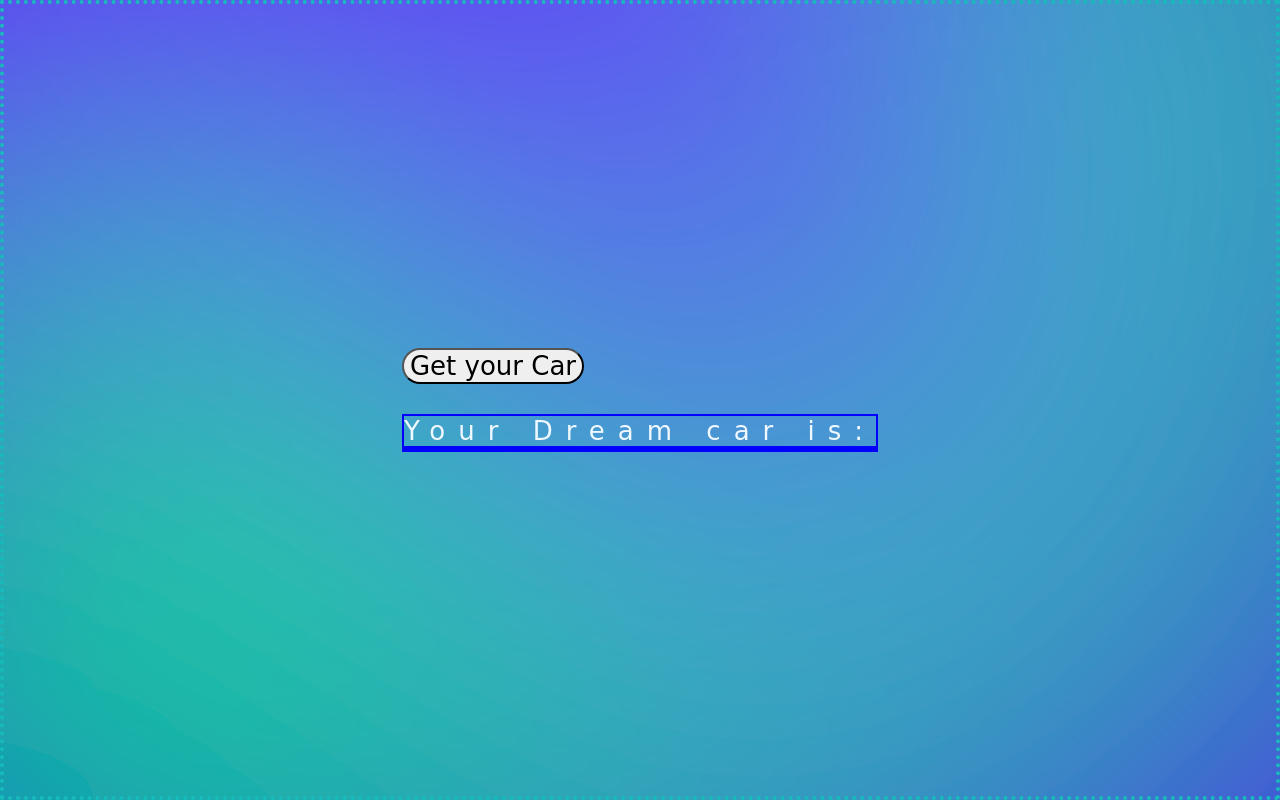
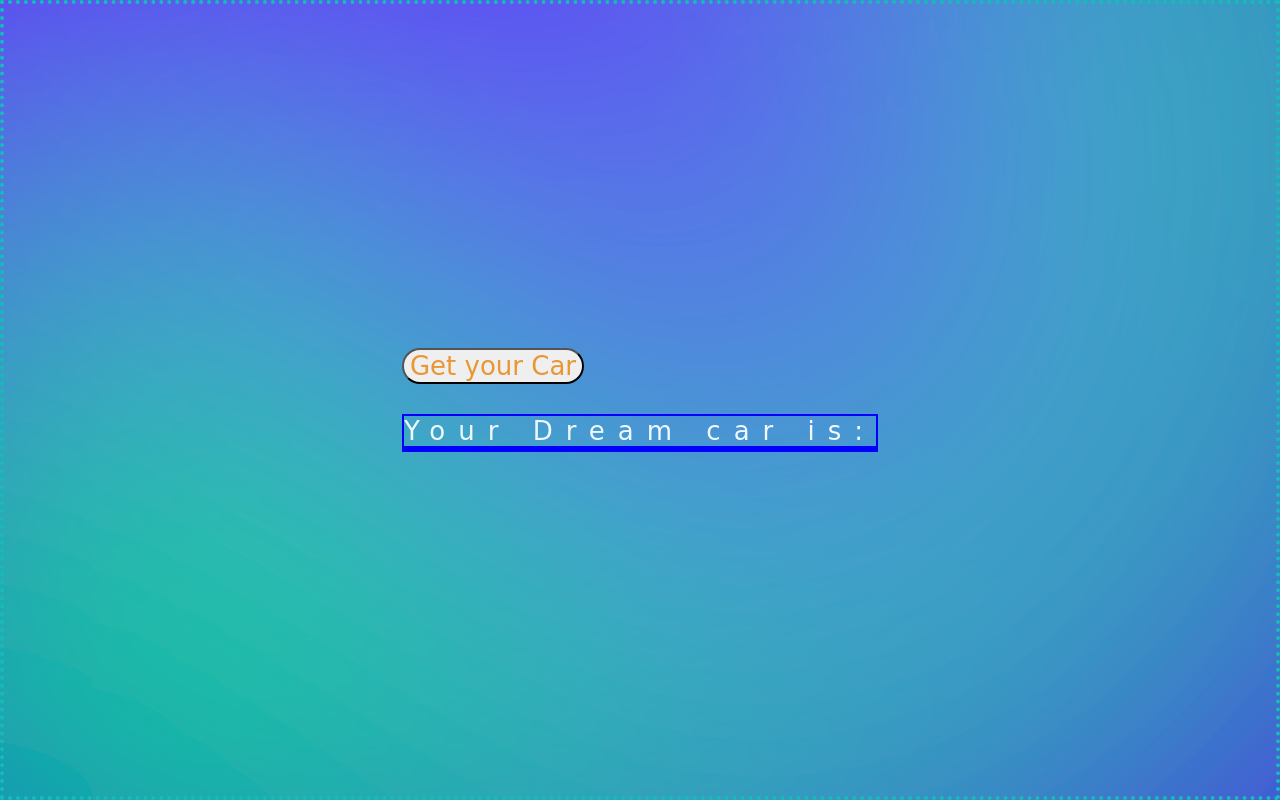
Before and after one commit to artur87a/Oppgave3-DOM, a plain HTML site: page index.html in a window 1280 px wide. Drawn offline with Linux system fonts and the light colour scheme; a web font is replaced by a local one.

Commit message:
oppgave3

```diff
--- a/styles.css
+++ b/styles.css
@@ -3,6 +3,7 @@
     margin: 0;
     font-size: 26px;
     font-family: 'Iceberg', cursive;
+    color: rgb(232, 151, 52);
 
 }
 :root {
@@ -22,7 +23,9 @@ body{
     align-items: center;
     flex-wrap: wrap;
     padding: 30px;
-    border: 4px dotted var(--first-color)
+    border: 4px dotted var(--first-color);
+
+
 }
 
 
```
